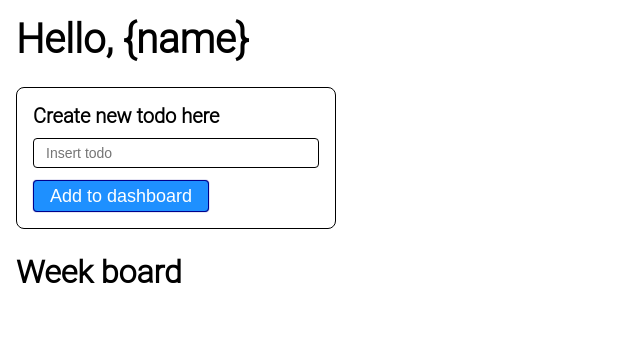
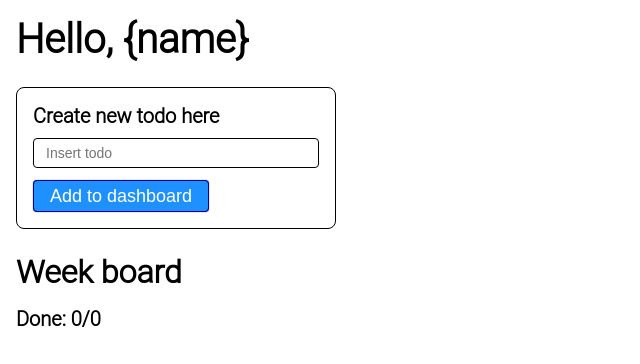
Before and after one commit to arkhipenkavitali/todolist-client, a React (Vite) app: page / in a window 1280 px wide. Shown: the top 364 px of the page, without its empty margins (0-640 px from the left). Built offline with nearby package versions, Linux system fonts and the light colour scheme.

Commit message:
add done text

```diff
--- a/src/components/WeakBoard/WeakBoard.tsx
+++ b/src/components/WeakBoard/WeakBoard.tsx
@@ -6,9 +6,11 @@ import Subtitle from "../ui/Subtitle/Subtitle.tsx";
 
 const WeakBoard = () => {
 	const todos = useSelector((state: RootState) => state.todos.todos)
+	const completedTodos = todos.filter(el => el.isCompleted)
     return (
         <div className={styles.weakBoard}>
             <Subtitle text="Week board" />
+	        <Subtitle text={`Done: ${completedTodos.length}/${todos.length}`} size="small" />
 	        <div className={styles.weakBoardGrid}>
 		        <DayColumn todos={todos}/>
 	        </div>
```
